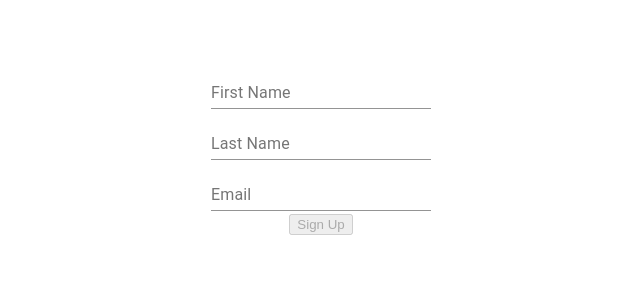
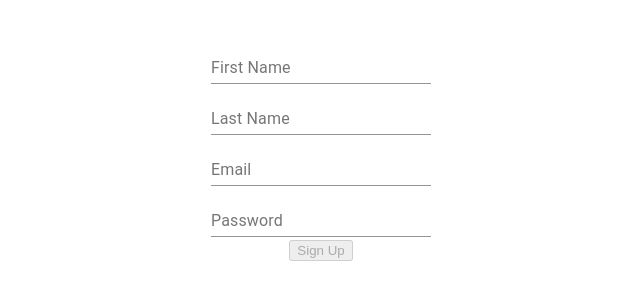
Before and after one commit to EhsanShakil/Multi-Step-Form-TypeScript, a React (Create React App) app: page / in a window 1280 px wide. Shown: the part 252-552 px from the top of the page, without its empty margins (319-959 px from the left). Built offline with nearby package versions, Linux system fonts and the light colour scheme.

Commit message:
Update App.tsx

```diff
--- a/src/App.tsx
+++ b/src/App.tsx
@@ -8,18 +8,22 @@ interface FormValues {
   first_name: string;
   last_name: string;
   email: string;
+  password: string
 }
 
 const initialValues: FormValues = {
   first_name: "",
   last_name: "",
   email: "",
+  password: ''
 };
 
 const nameSchema = Yup.object().shape({
   first_name: Yup.string().required(),
   last_name: Yup.string().required(),
   email: Yup.string().required(),
+  password: Yup.string().required(),
+
 });
 
 const App = () => {
@@ -39,6 +43,7 @@ const App = () => {
               <FormField label="First Name" name="first_name" />
               <FormField label="Last Name" name="last_name"/>
               <FormField label="Email" name="email"/>
+              <FormField label="Password" name="password"/>
               <button disabled={!dirty || !isValid} type="submit">
                 Sign Up
               </button>
```
